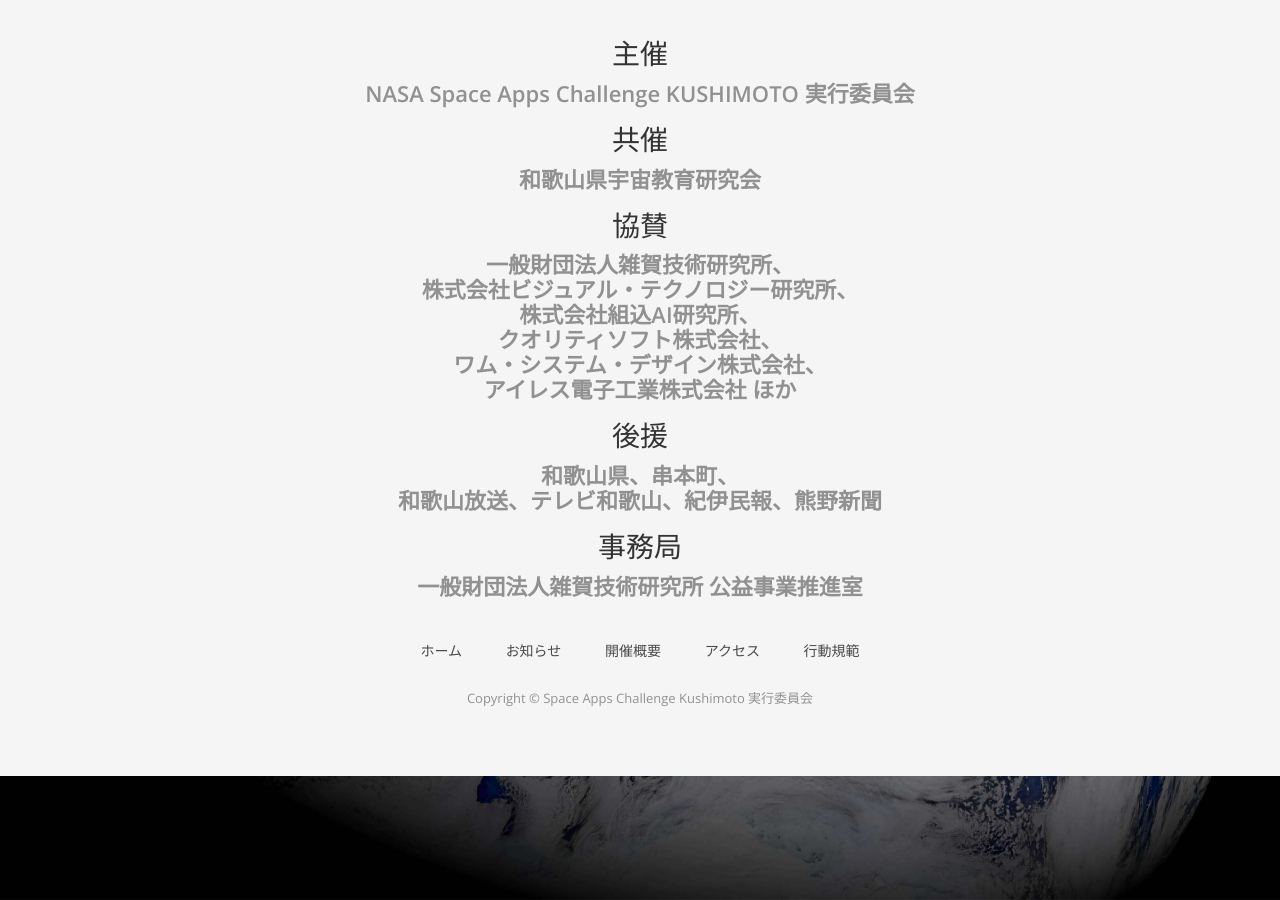
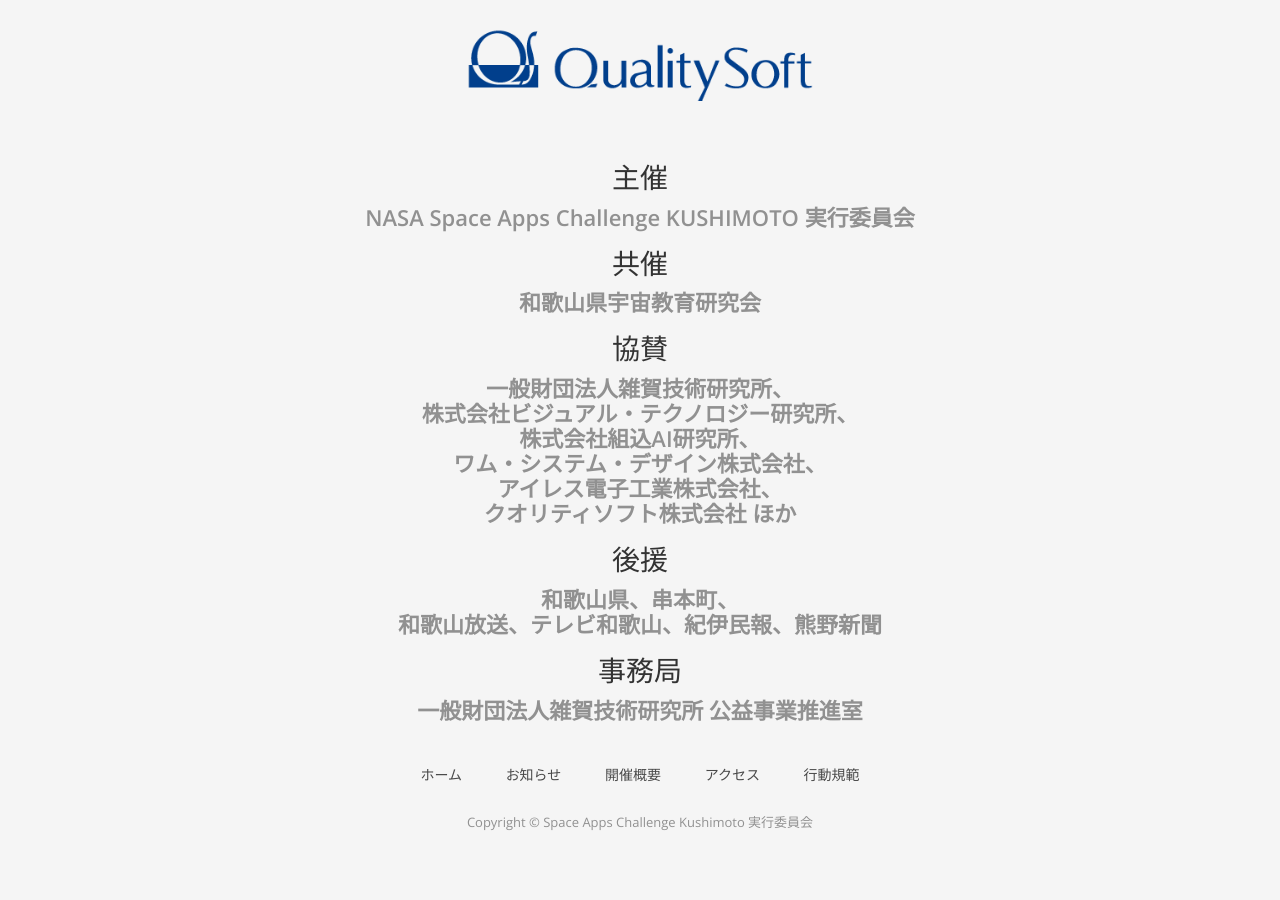
Before and after one commit to space-apps-kushimoto/space-apps-kushimoto.github.io, a Jekyll site: the page built from index.html, in a window 1280 px wide and 900 px high, scrolled down 3279 px. Built offline with Jekyll 4.4.1, drawn with Linux system fonts in a browser that asks for light colours; nearby versions of some CDN libraries; some web fonts are replaced; a script that is not in the unit is left out.

Commit message:
Update footer.html

```diff
--- a/_includes/footer.html
+++ b/_includes/footer.html
@@ -33,6 +33,7 @@
 
     <p class="silver-sponsors"><a href="https://www.womnet.com/"><img src="{{ site.url }}/img/sponsor/WomSystemDesign.jpg" /></a></p>
     <p class="silver-sponsors"><a href="https://www.ailes.co.jp/"><img src="{{ site.url }}/img/sponsor/ailes.jpg" /></a></p>
+    <p class="silver-sponsors"><a href="https://www.qualitysoft.com/"><img src="{{ site.url }}/img/sponsor/QualitySoft.png" /></a></p>
     <p class="silver-sponsors"></p>
     <!--div class="row">
       {% for s in site.silver %}
@@ -52,9 +53,9 @@
         <p>一般財団法人雑賀技術研究所、</br>
         株式会社ビジュアル・テクノロジー研究所、</br>
         株式会社組込AI研究所、</br>
-        クオリティソフト株式会社、</br>
         ワム・システム・デザイン株式会社、</br>
-        アイレス電子工業株式会社 ほか</p>
+        アイレス電子工業株式会社、</br>
+        クオリティソフト株式会社 ほか</p>
       </div>
       <h3>後援</h3>
       <div style="text-align: center;">
```
